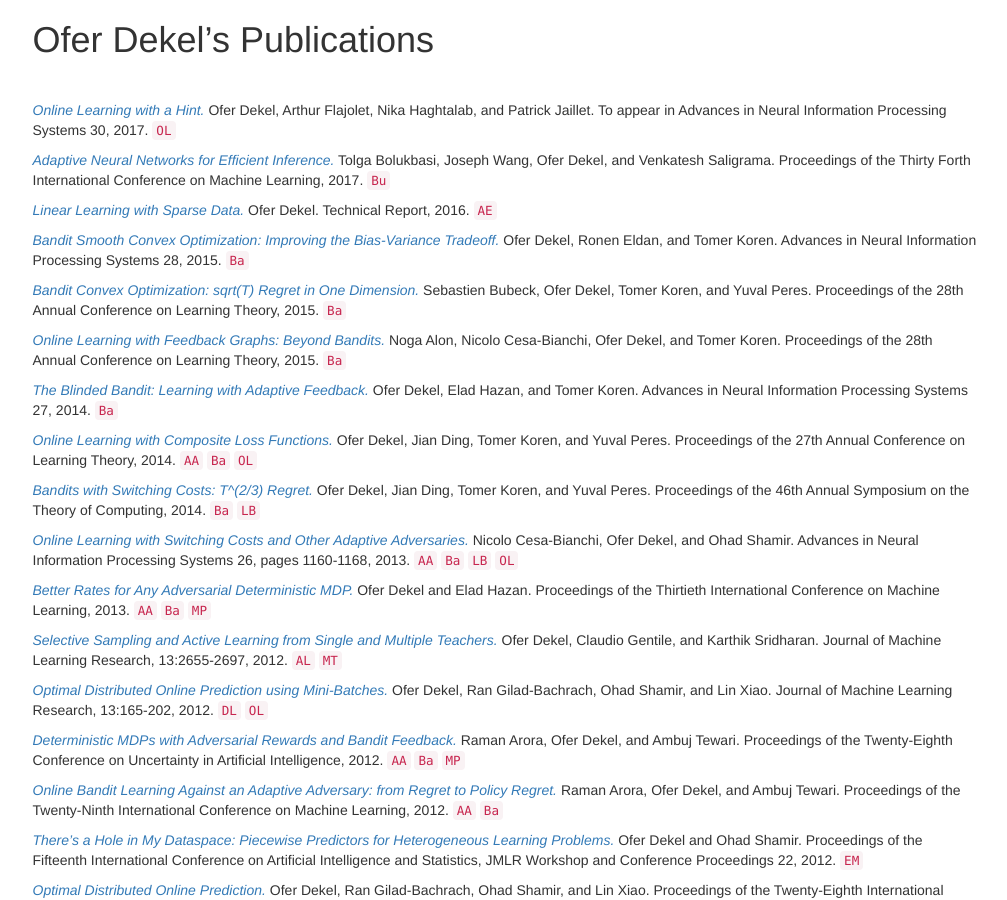
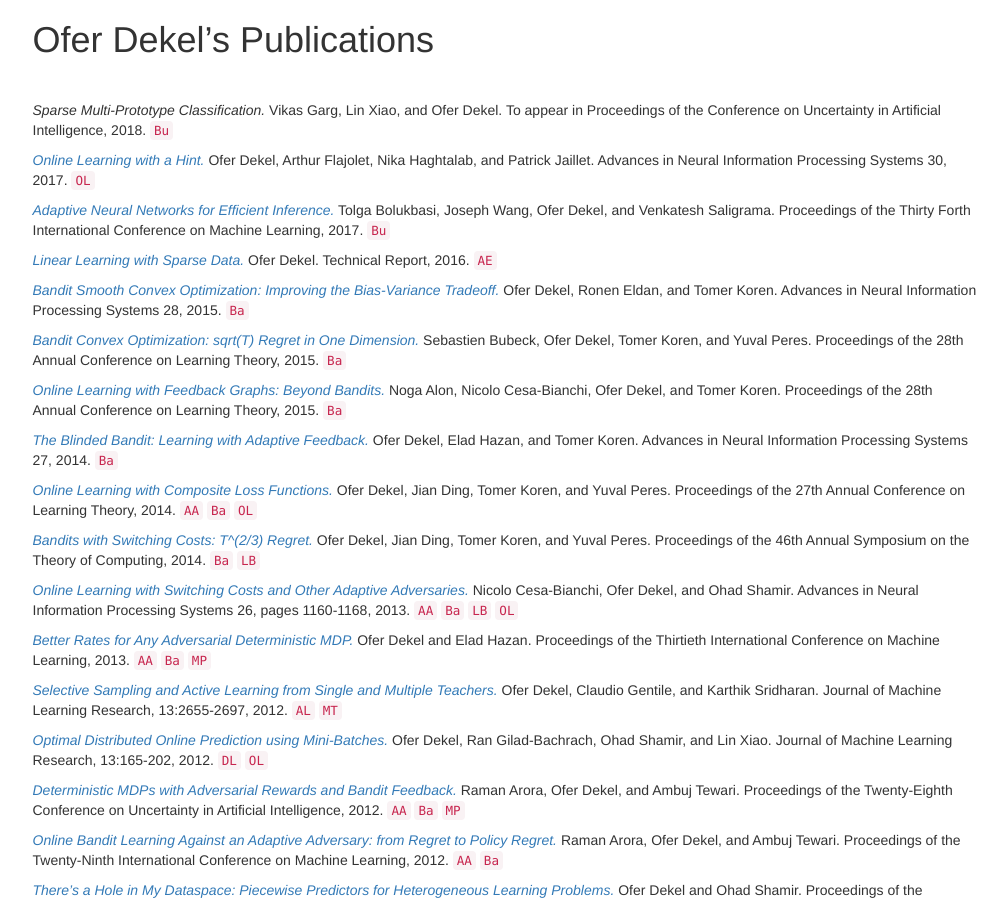
Before and after one commit to oferdekel/oferdekel.github.io, a Jekyll site: the page built from index.md, in a window 1280 px wide and 900 px high. Shown: the whole window, without its empty margins (150-1157 px from the left). Built offline with Jekyll 4.4.1, drawn with Linux system fonts in a browser that asks for light colours.

Commit message:
Update index.md

```diff
--- a/index.md
+++ b/index.md
@@ -6,7 +6,9 @@ title: Ofer Dekel's Publications
 # Ofer Dekel's Publications
 <br>
 
-[*Online Learning with a Hint.*](pdf/2017DekelFlHaJa.pdf) Ofer Dekel, Arthur Flajolet, Nika Haghtalab, and Patrick Jaillet. To appear in Advances in Neural Information Processing Systems 30, 2017. `OL`
+*Sparse Multi-Prototype Classification.* Vikas Garg, Lin Xiao, and Ofer Dekel. To appear in Proceedings of the Conference on Uncertainty in Artificial Intelligence, 2018. `Bu`
+
+[*Online Learning with a Hint.*](pdf/2017DekelFlHaJa.pdf) Ofer Dekel, Arthur Flajolet, Nika Haghtalab, and Patrick Jaillet. Advances in Neural Information Processing Systems 30, 2017. `OL`
 
 [*Adaptive Neural Networks for Efficient Inference.*](pdf/2017BolukbasiWaDeSa.pdf) Tolga Bolukbasi, Joseph Wang, Ofer Dekel, and Venkatesh Saligrama. Proceedings of the Thirty Forth International Conference on Machine Learning, 2017. `Bu`
 
```
